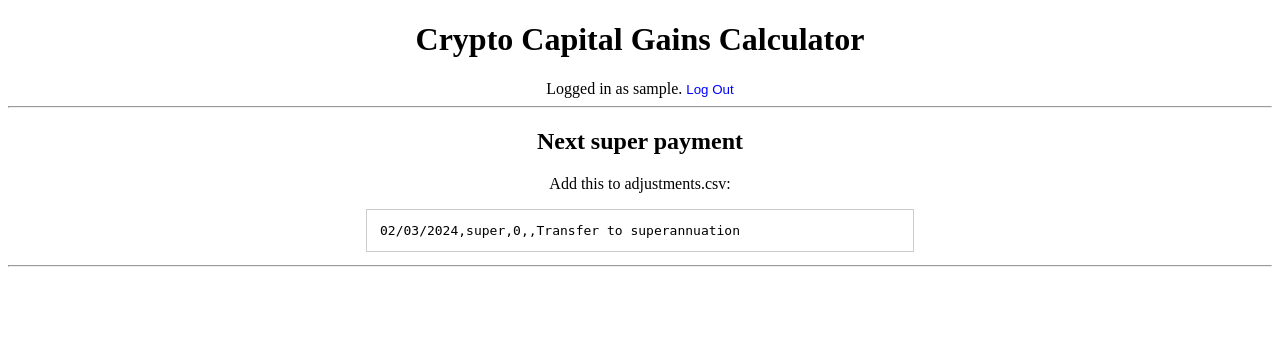
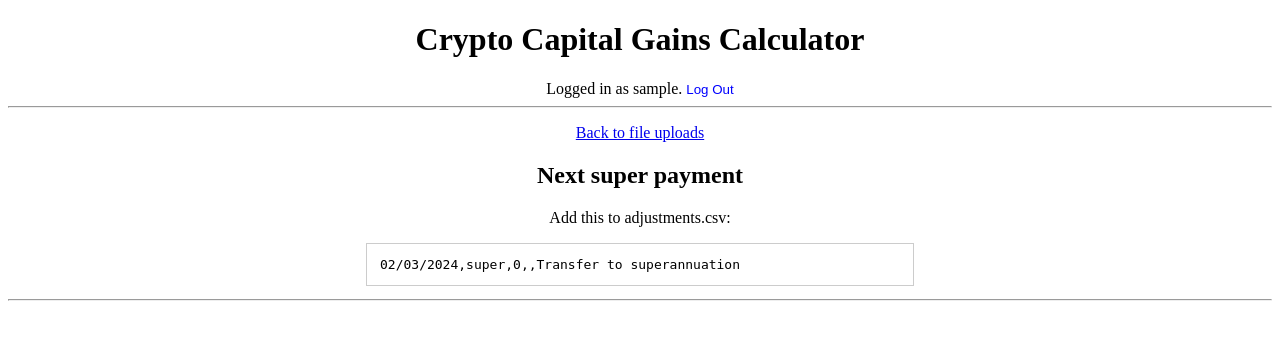
Before and after one commit to jackmurray90/ccgc, a Django app: page /calculate in a window 1280 px wide. Shown: the top 340 px of the page. Run offline with Django 5.2, Linux system fonts and the light colour scheme; the visitor is signed in with stand-in values (Sample User, id 1); data that the repository does not hold is empty.

Commit message:
add link back to file uploads

```diff
--- a/ccgc/templates/calculate.html
+++ b/ccgc/templates/calculate.html
@@ -23,6 +23,7 @@
 {% endblock %}
 
 {% block content %}
+  <p><a href="{% url "index" %}">Back to file uploads</a></p>
 
   {% if result.unaccounted_for_funds %}
     <h2>Unaccounted for funds</h2>
```
